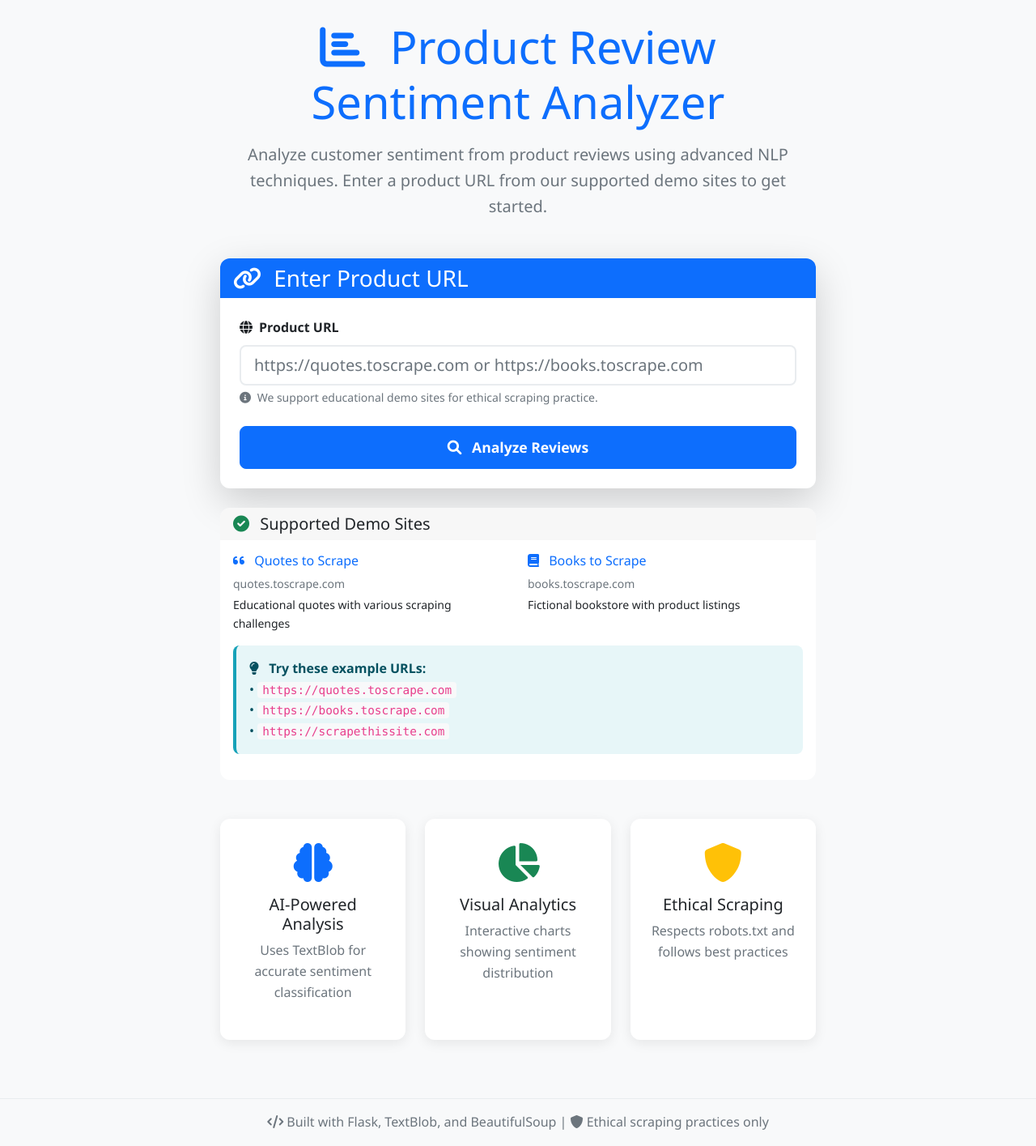
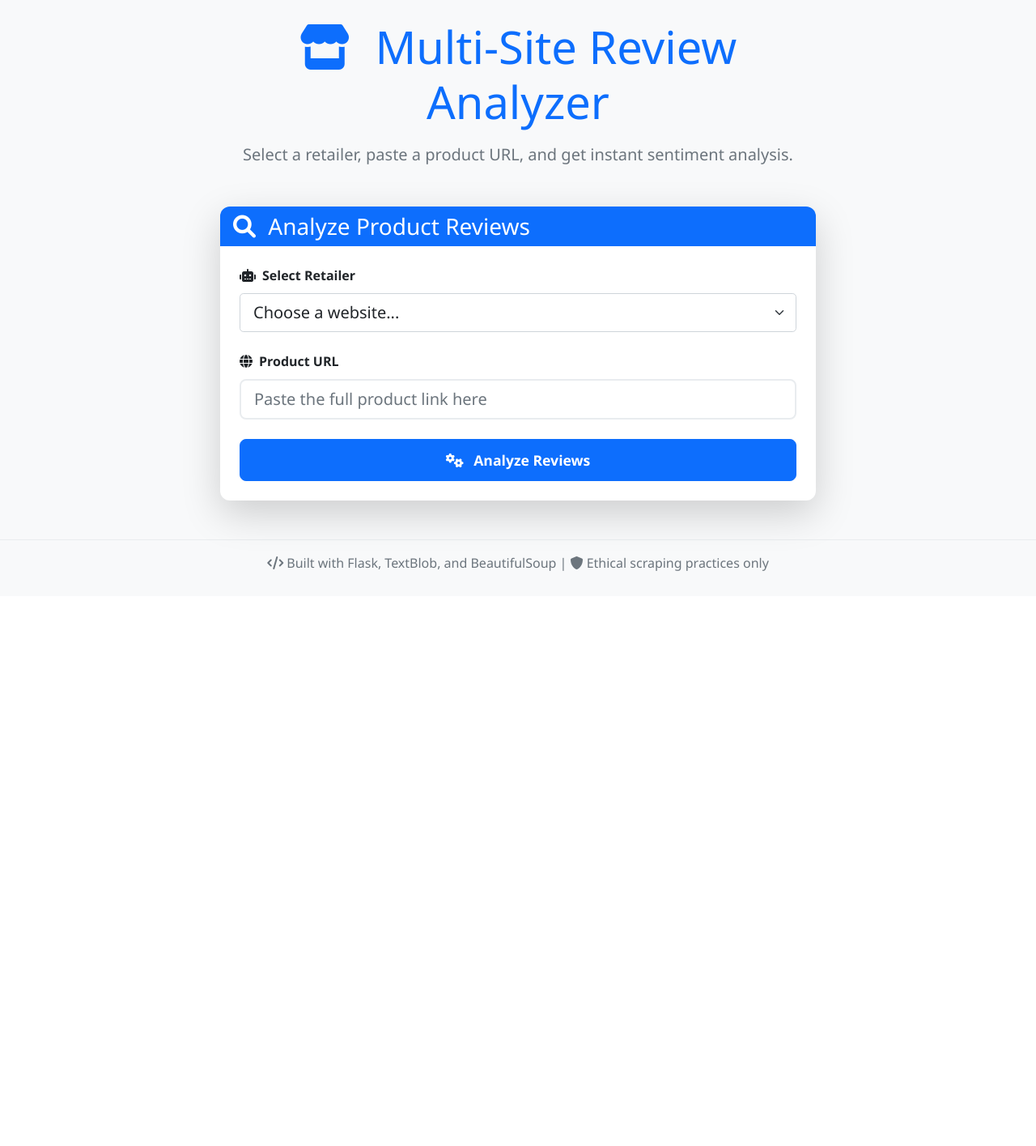
Before and after one commit to AjTayade/Web-Scraper-for-Product-Review-Sentiment-Analysis, a Flask app: page / in a window 1280 px wide. Shown: the part 64-1479 px from the top of the page at 81% size. After the commit the page ends 769 px from the top, so only its background shows below. Run offline with Flask 3, Linux system fonts and the light colour scheme.

Commit message:
Update index.html

```diff
--- a/templates/index.html
+++ b/templates/index.html
@@ -1,32 +1,43 @@
 {% extends "base.html" %}
 
-{% block title %}Product Review Sentiment Analyzer - Home{% endblock %}
+{% block title %}Multi-Site Review Analyzer{% endblock %}
 
 {% block content %}
 <div class="row justify-content-center">
     <div class="col-lg-8">
-        <!-- Header Section -->
         <div class="text-center mb-5">
             <h1 class="display-4 text-primary mb-3">
-                <i class="fas fa-chart-bar me-3"></i>
-                Product Review Sentiment Analyzer
+                <i class="fas fa-store me-3"></i>
+                Multi-Site Review Analyzer
             </h1>
             <p class="lead text-muted">
-                Analyze customer sentiment from product reviews using advanced NLP techniques.
-                Enter a product URL from our supported demo sites to get started.
+                Select a retailer, paste a product URL, and get instant sentiment analysis.
             </p>
         </div>
 
-        <!-- Main Form -->
         <div class="card shadow-lg">
             <div class="card-header bg-primary text-white">
                 <h3 class="card-title mb-0">
-                    <i class="fas fa-link me-2"></i>
-                    Enter Product URL
+                    <i class="fas fa-search me-2"></i>
+                    Analyze Product Reviews
                 </h3>
             </div>
             <div class="card-body p-4">
                 <form method="POST" action="{{ url_for('analyze_reviews') }}" id="analyzeForm">
+
+                    <div class="mb-4">
+                        <label for="scraper_choice" class="form-label fw-bold">
+                            <i class="fas fa-robot me-2"></i>Select Retailer
+                        </label>
+                        <select class="form-select form-select-lg" id="scraper_choice" name="scraper_choice" required>
+                            <option value="" disabled selected>Choose a website...</option>
+                            <option value="amazon">Amazon</option>
+                            <option value="flipkart">Flipkart</option>
+                            <option value="jiomart">JioMart</option>
+                            <option value="myntra">Myntra</option>
+                        </select>
+                    </div>
+
                     <div class="mb-4">
                         <label for="product_url" class="form-label fw-bold">
                             <i class="fas fa-globe me-2"></i>Product URL
@@ -35,104 +46,19 @@
                                class="form-control form-control-lg"
                                id="product_url"
                                name="product_url"
-                               placeholder="https://quotes.toscrape.com or https://books.toscrape.com"
+                               placeholder="Paste the full product link here"
                                required>
-                        <div class="form-text">
-                            <i class="fas fa-info-circle me-1"></i>
-                            We support educational demo sites for ethical scraping practice.
-                        </div>
                     </div>
 
                     <div class="d-grid">
                         <button type="submit" class="btn btn-primary btn-lg" id="analyzeBtn">
-                            <i class="fas fa-search me-2"></i>
+                            <i class="fas fa-cogs me-2"></i>
                             Analyze Reviews
                         </button>
                     </div>
                 </form>
             </div>
         </div>
-
-        <!-- Supported Sites -->
-        <div class="card mt-4">
-            <div class="card-header">
-                <h5 class="mb-0">
-                    <i class="fas fa-check-circle me-2 text-success"></i>
-                    Supported Demo Sites
-                </h5>
-            </div>
-            <div class="card-body">
-                <div class="row">
-                    <div class="col-md-6">
-                        <div class="mb-3">
-                            <h6 class="text-primary">
-                                <i class="fas fa-quote-left me-2"></i>
-                                Quotes to Scrape
-                            </h6>
-                            <p class="small text-muted mb-1">quotes.toscrape.com</p>
-                            <p class="small">Educational quotes with various scraping challenges</p>
-                        </div>
-                    </div>
-                    <div class="col-md-6">
-                        <div class="mb-3">
-                            <h6 class="text-primary">
-                                <i class="fas fa-book me-2"></i>
-                                Books to Scrape
-                            </h6>
-                            <p class="small text-muted mb-1">books.toscrape.com</p>
-                            <p class="small">Fictional bookstore with product listings</p>
-                        </div>
-                    </div>
-                </div>
-                <div class="alert alert-info">
-                    <i class="fas fa-lightbulb me-2"></i>
-                    <strong>Try these example URLs:</strong><br>
-                    • <code>https://quotes.toscrape.com</code><br>
-                    • <code>https://books.toscrape.com</code><br>
-                    • <code>https://scrapethissite.com</code>
-                </div>
-            </div>
-        </div>
-
-        <!-- Features -->
-        <div class="row mt-5">
-            <div class="col-md-4 text-center mb-4">
-                <div class="feature-box">
-                    <i class="fas fa-brain fa-3x text-primary mb-3"></i>
-                    <h5>AI-Powered Analysis</h5>
-                    <p class="text-muted">Uses TextBlob for accurate sentiment classification</p>
-                </div>
-            </div>
-            <div class="col-md-4 text-center mb-4">
-                <div class="feature-box">
-                    <i class="fas fa-chart-pie fa-3x text-success mb-3"></i>
-                    <h5>Visual Analytics</h5>
-                    <p class="text-muted">Interactive charts showing sentiment distribution</p>
-                </div>
-            </div>
-            <div class="col-md-4 text-center mb-4">
-                <div class="feature-box">
-                    <i class="fas fa-shield-alt fa-3x text-warning mb-3"></i>
-                    <h5>Ethical Scraping</h5>
-                    <p class="text-muted">Respects robots.txt and follows best practices</p>
-                </div>
-            </div>
-        </div>
-    </div>
-</div>
-
-<!-- Loading Modal -->
-<div class="modal fade" id="loadingModal" tabindex="-1" data-bs-backdrop="static" data-bs-keyboard="false">
-    <div class="modal-dialog modal-dialog-centered">
-        <div class="modal-content">
-            <div class="modal-body text-center p-4">
-                <div class="spinner-border text-primary mb-3" role="status">
-                    <span class="visually-hidden">Loading...</span>
-                </div>
-                <h5>Analyzing Reviews...</h5>
-                <p class="text-muted mb-0">Please wait while we scrape and analyze the reviews.</p>
-            </div>
-        </div>
     </div>
 </div>
 {% endblock %}
```
